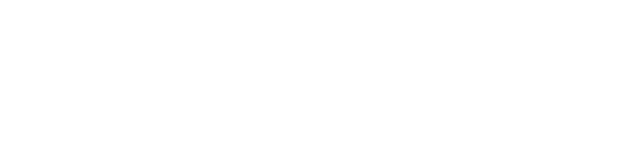
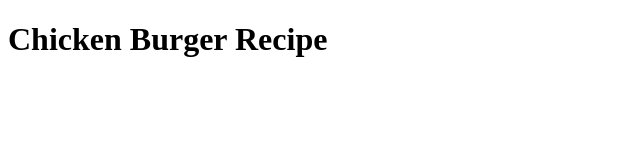
Before and after one commit to Shrawn100/Odin-Recipe-Project, a plain HTML site: page recipes/burger.html in a window 1280 px wide. Shown: the whole page, without its empty margins (0-640 px from the left). Drawn offline with Linux system fonts and the light colour scheme.

Commit message:
create heading

```diff
--- a/recipes/burger.html
+++ b/recipes/burger.html
@@ -7,6 +7,7 @@
     <title>Chicken Burger Recipe</title>
 </head>
 <body>
+    <h1>Chicken Burger Recipe</h1>
 
 </body>
 </html>
```
